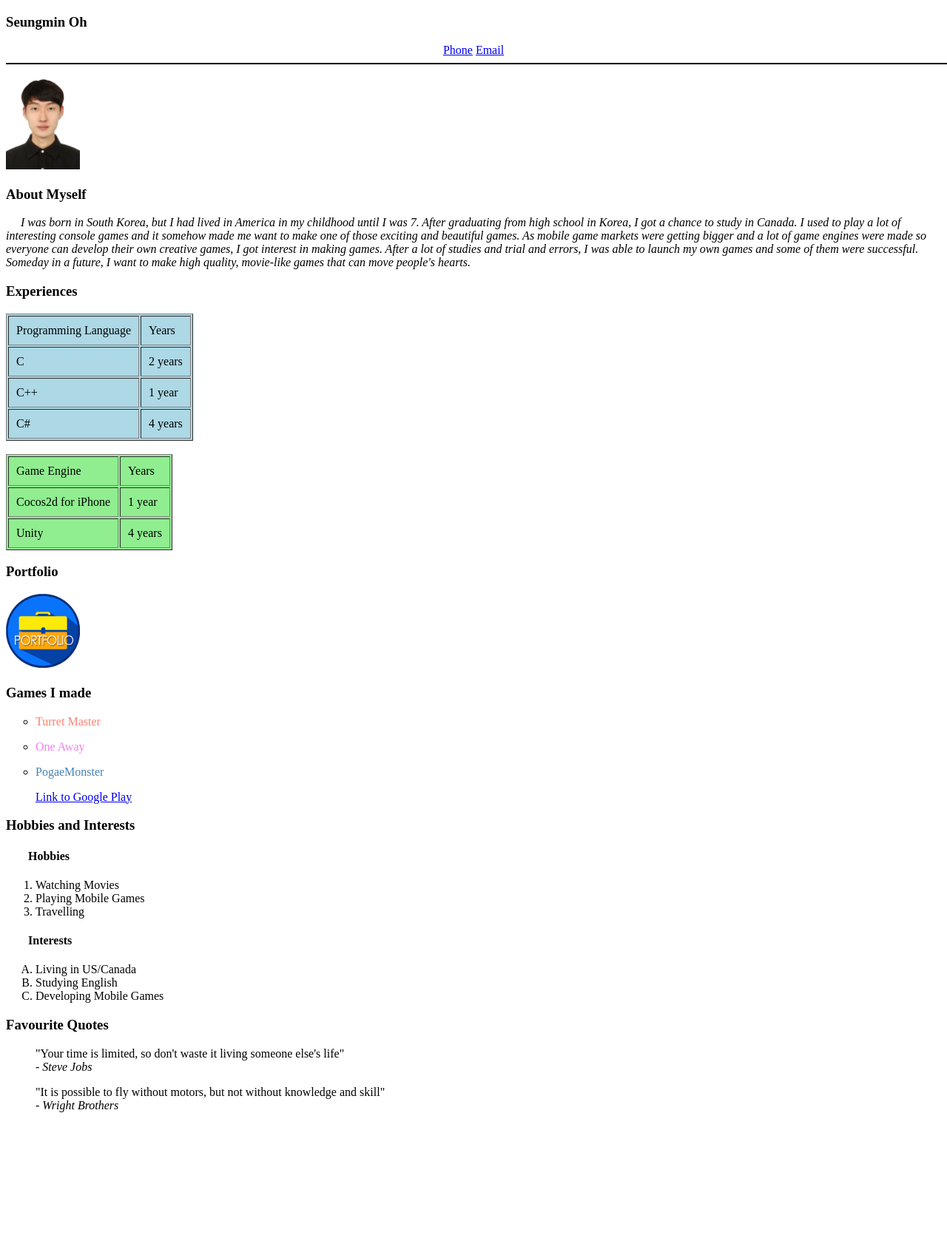
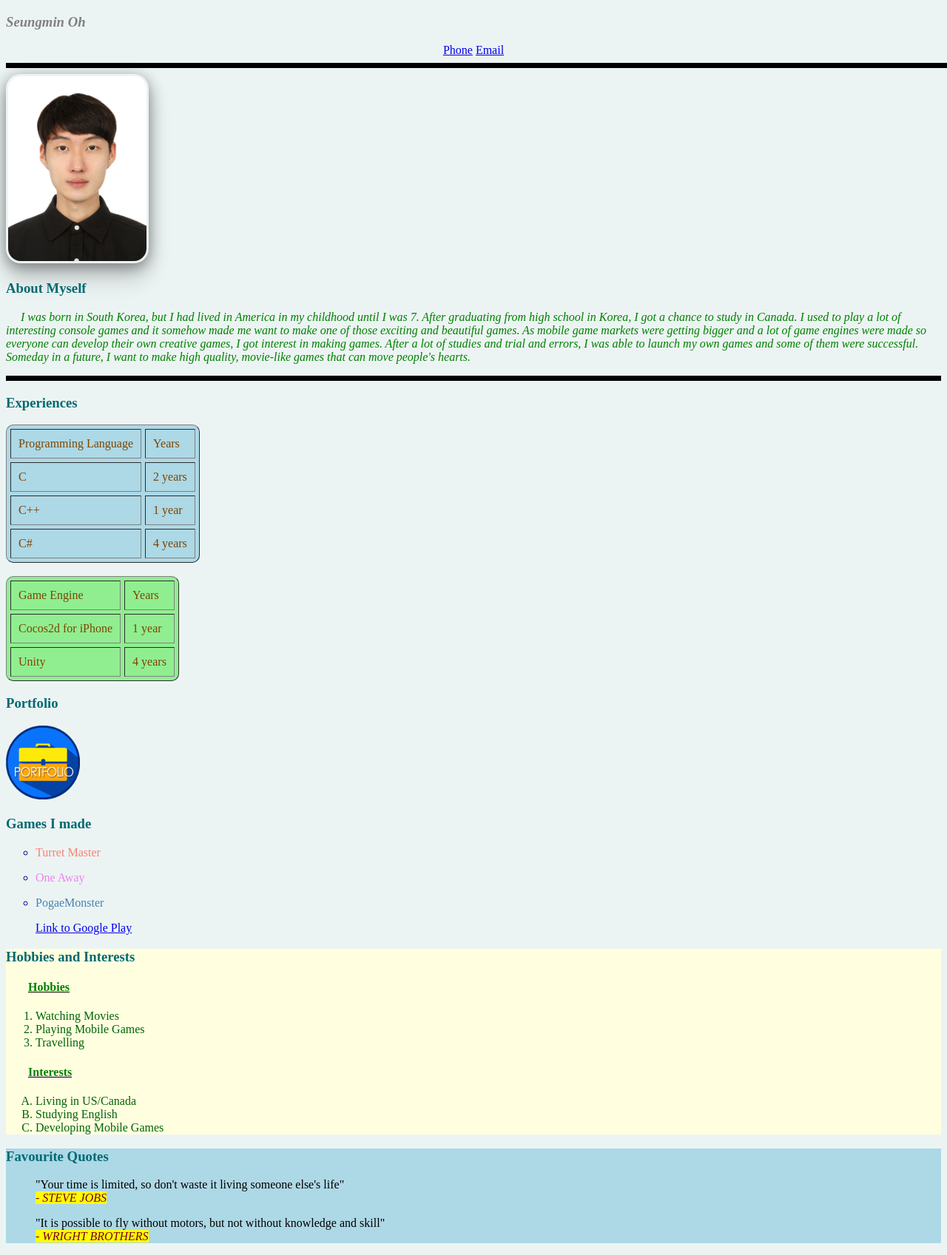
Before and after one commit to SeungminOh0601/SeungminOh0601.github.io, a plain HTML site: page index.html in a window 1280 px wide. Shown: the top 1697 px of the page at 74% size. Before the commit the page ends 1520 px from the top, so only its background shows below. Drawn offline with Linux system fonts and the light colour scheme.

Commit message:
CSS Added

```diff
--- /dev/null
+++ b/css/styles.css
@@ -0,0 +1,79 @@
+h3 {
+  color:#006A71;
+}
+
+h4 {
+  text-decoration: underline;
+}
+
+ol {
+  color: darkgreen;
+}
+
+ul {
+  color: darkblue;
+}
+
+hr {
+  background-color: black;
+  border-style: dotted;
+  height: 5px;
+}
+
+tr {
+  color:#7d4500;
+}
+
+table {
+  border-radius: 10px;
+  border-spacing: 5px;
+}
+
+cite {
+  color:#78001a;
+}
+
+.personal {
+  background-color: lightyellow;
+}
+
+.professional {
+  background-color: lightblue;
+}
+
+.shadow {
+  box-shadow: 0 4px 20px 0 rgba(0,0,0,0.4),
+              0 20px 30px 0 rgba(0,0,0,0.19);
+
+}
+
+.rounded {
+  padding: 3px;
+  border-radius: 20px;
+  height: 250px;
+  border-color: black;
+}
+
+.redline {
+  background-color: red;
+}
+
+.caps {
+  text-transform: uppercase;
+}
+
+.highlight {
+  background-color: yellow;
+  background-size: contain;
+}
+
+.screenshot {
+  padding: 5px;
+  border: 1px solid #ddd;
+  width:200px;
+}
+
+#myself {
+  font-style: italic;
+  color: gray;
+}
--- a/index.html
+++ b/index.html
@@ -1,17 +1,28 @@
 <!DOCTYPE html>
 <html lang="en" dir="ltr">
   <head>
+    <link rel="stylesheet" href="css/styles.css">
     <meta charset="utf-8">
     <title>Seungmin Oh's Webpage</title>
+    <link rel="icon" href="images/4305643OhSeungmin.jpg">
+    <style>
+      p {
+        color: green;
+      }
+
+      body {
+        background-color: #ecf4f3;
+      }
+    </style>
   </head>
   <body>
-    <h3>Seungmin Oh</h3>
+    <h3 id="myself">Seungmin Oh</h3>
     <center>
       <a href="tel:+8287013605">Phone</a>
       <a href="mailto:zxc1353@hanmail.net">Email</a>
     </center>
     <hr width="2000" color="black">
-    <img src="images/4305643OhSeungmin.jpg" width="100px">
+    <img src="images/4305643OhSeungmin.jpg" class="rounded shadow">
 
     <h3>About Myself</h3>
     <p style="text-indent: 20px">
@@ -20,7 +31,7 @@
       and a lot of game engines were made so everyone can develop their own creative games, I got interest in making games. After a lot of studies and trial and errors, I was able to
       launch my own games and some of them were successful. Someday in a future, I want to make high quality, movie-like games that can move people's hearts.</em>
     </p>
-
+    <hr>
     <h3>Experiences</h3>
     <table border="1" cellpadding="10" bgcolor="lightblue">
       <tr>
@@ -49,7 +60,7 @@
     </table>
 
     <h3>Portfolio</h3>
-    <a href="https://seungminoh0601.github.io/portfolio.html" target="_blank"><img src="images/Portfolio_Icon.png" width="100px"></a>
+    <a href="portfolio.html" target="_blank"><img src="images/Portfolio_Icon.png" width="100px"></a>
 
     <h3>Games I made</h3>
     <ul type="circle">
@@ -59,6 +70,7 @@
       <a href="https://play.google.com/store/apps/developer?id=MileGames" target="_blank" title="Check out this link to see all the games">Link to Google Play</a>
     </ul>
 
+    <div class="personal">
     <h3>Hobbies and Interests</h3>
     <h4><p style="text-indent:30px;">Hobbies</p></h4>
     <ol>
@@ -72,18 +84,21 @@
       <li>Studying English</li>
       <li>Developing Mobile Games</li>
     </ol>
+    </div>
 
+    <div class="professional">
     <h3>Favourite Quotes</h3>
     <blockquote>
         "Your time is limited, so don't waste it living someone else's life"
         <br>
-        <cite>- Steve Jobs</cite>
+        <cite class="caps highlight">- Steve Jobs</cite>
     </blockquote>
     <blockquote>
         "It is possible to fly without motors, but not without knowledge and skill"
         <br>
-        <cite>- Wright Brothers</cite>
+        <cite class="caps highlight">- Wright Brothers</cite>
     </blockquote>
+    </div>
 
   </body>
 </html>
```
Also changed, not shown: portfolio.html (added, +21 -0 lines), images/OneAway1.png (added), images/OneAway2.png (added), images/PogaeMonster1.png (added), images/PogaeMonster2.png (added), images/Star.ico (added), images/TurretMaster1.png (added), images/TurretMaster2.png (added).
